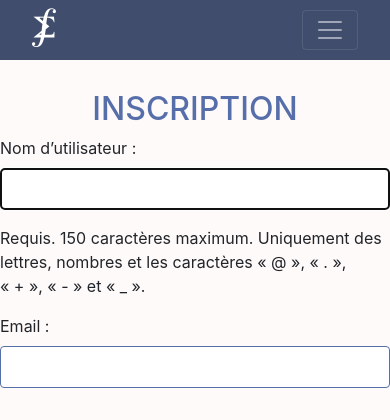
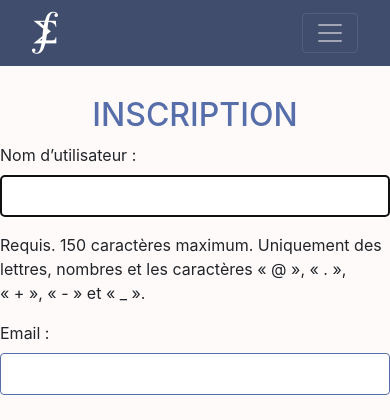
Before and after one commit to AvaKissara/Logifactures, a Django app: page /signup/ in a window 390 px wide. Shown: the top 420 px of the page. Run offline with Django 5.2, Linux system fonts and the light colour scheme; some libraries are stand-ins or nearby versions.

Commit message:
style responsive

```diff
--- a/logifacturapp/static/css/style.css
+++ b/logifacturapp/static/css/style.css
@@ -1143,7 +1143,8 @@ div.container-fourn-list {
         margin: 0.4em 0;
     }
     a.navbar-brand {
-        font-size: 2.4em;
+        font-size: 2.6em;
+        margin-top: -6px;
     }
     div.container-fourn-list {
         margin-left: 0;
```
